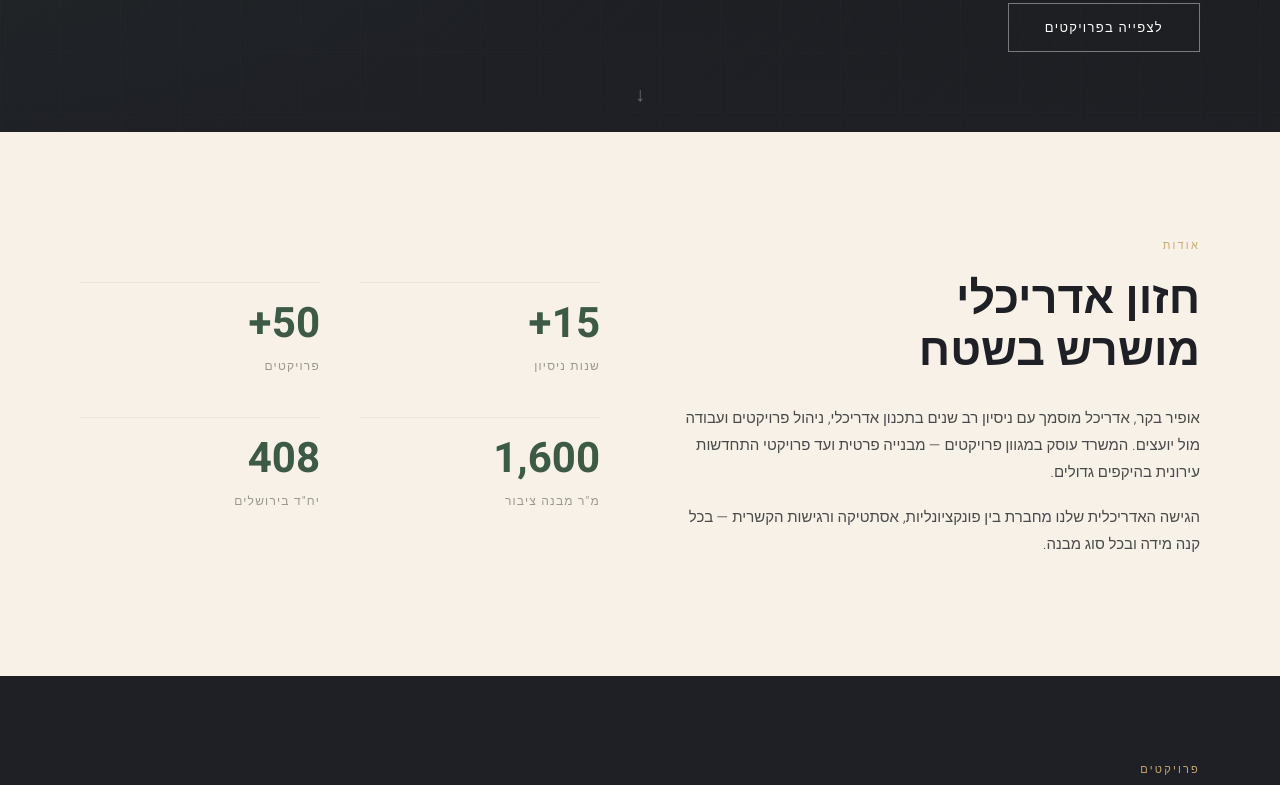
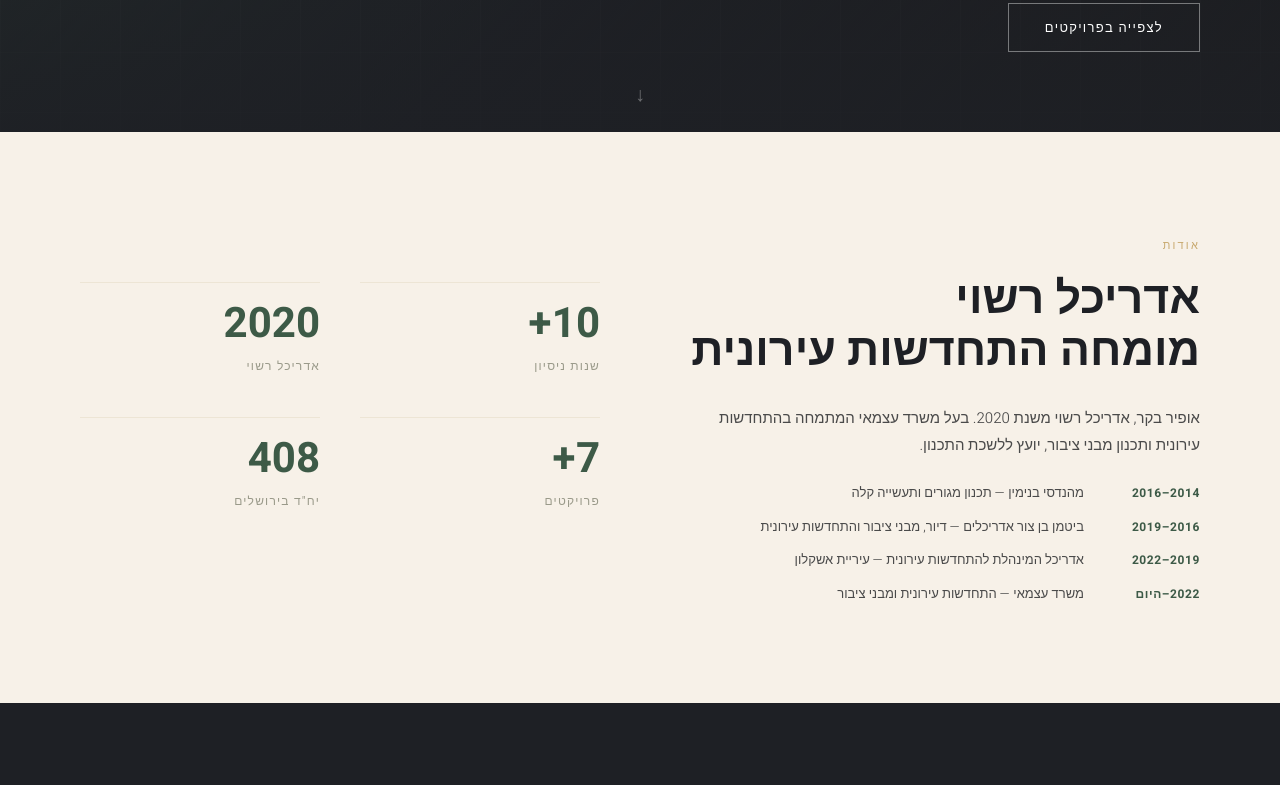
Before and after one commit to B-arak/becker-architects, a plain HTML site: page index.html in a window 1280 px wide. Shown: the part 668-1453 px from the top of the page. Drawn offline with Linux system fonts and the light colour scheme.

Commit message:
Update content from Canva site: bio, experience timeline, hero tagline
- About section: real bio, licensed architect 2020, specialist in urban renewal
- Experience timeline: 2014-today with 4 positions
- Stats updated: 10+ years, licensed 2020, 7+ projects, 408 units
- Hero tagline: התחדשות עירונית · מבני ציבור · תכנון
- CSS: added experience-timeline component

Co-Authored-By: Claude Opus 4.6 <noreply@anthropic.com>

```diff
--- a/index.html
+++ b/index.html
@@ -38,7 +38,7 @@
   <section class="hero" id="hero">
     <div class="hero-overlay"></div>
     <div class="hero-content">
-      <p class="hero-label">אדריכלות · תכנון · ניהול</p>
+      <p class="hero-label">התחדשות עירונית · מבני ציבור · תכנון</p>
       <h1 class="hero-title">אופיר בקר<br/>אדריכלות</h1>
       <a href="#projects" class="btn-outline">לצפייה בפרויקטים</a>
     </div>
@@ -51,27 +51,42 @@
       <div class="about-grid">
         <div class="about-text">
           <span class="section-tag">אודות</span>
-          <h2>חזון אדריכלי<br/>מושרש בשטח</h2>
+          <h2>אדריכל רשוי<br/>מומחה התחדשות עירונית</h2>
           <p>
-            אופיר בקר, אדריכל מוסמך עם ניסיון רב שנים בתכנון אדריכלי, ניהול פרויקטים ועבודה מול יועצים.
-            המשרד עוסק במגוון פרויקטים — מבנייה פרטית ועד פרויקטי התחדשות עירונית בהיקפים גדולים.
+            אופיר בקר, אדריכל רשוי משנת 2020. בעל משרד עצמאי המתמחה בהתחדשות עירונית
+            ותכנון מבני ציבור, יועץ ללשכת התכנון.
           </p>
-          <p>
-            הגישה האדריכלית שלנו מחברת בין פונקציונליות, אסתטיקה ורגישות הקשרית — בכל קנה מידה ובכל סוג מבנה.
-          </p>
+          <div class="experience-timeline">
+            <div class="exp-item">
+              <span class="exp-year">2014–2016</span>
+              <span class="exp-desc">מהנדסי בנימין — תכנון מגורים ותעשייה קלה</span>
+            </div>
+            <div class="exp-item">
+              <span class="exp-year">2016–2019</span>
+              <span class="exp-desc">ביטמן בן צור אדריכלים — דיור, מבני ציבור והתחדשות עירונית</span>
+            </div>
+            <div class="exp-item">
+              <span class="exp-year">2019–2022</span>
+              <span class="exp-desc">אדריכל המינהלת להתחדשות עירונית — עיריית אשקלון</span>
+            </div>
+            <div class="exp-item">
+              <span class="exp-year">2022–היום</span>
+              <span class="exp-desc">משרד עצמאי — התחדשות עירונית ומבני ציבור</span>
+            </div>
+          </div>
         </div>
         <div class="about-stats">
           <div class="stat">
-            <span class="stat-num">15+</span>
+            <span class="stat-num">10+</span>
             <span class="stat-label">שנות ניסיון</span>
           </div>
           <div class="stat">
-            <span class="stat-num">50+</span>
-            <span class="stat-label">פרויקטים</span>
+            <span class="stat-num">2020</span>
+            <span class="stat-label">אדריכל רשוי</span>
           </div>
           <div class="stat">
-            <span class="stat-num">1,600</span>
-            <span class="stat-label">מ"ר מבנה ציבור</span>
+            <span class="stat-num">7+</span>
+            <span class="stat-label">פרויקטים</span>
           </div>
           <div class="stat">
             <span class="stat-num">408</span>
--- a/style.css
+++ b/style.css
@@ -291,6 +291,33 @@ a { text-decoration: none; color: inherit; }
   line-height: 1.8;
   color: var(--mid);
   margin-bottom: 18px;
+}
+
+/* Experience timeline */
+.experience-timeline {
+  display: flex;
+  flex-direction: column;
+  gap: 14px;
+  margin-top: 24px;
+}
+.exp-item {
+  display: grid;
+  grid-template-columns: 100px 1fr;
+  gap: 16px;
+  align-items: baseline;
+}
+.exp-year {
+  font-size: 12px;
+  font-weight: 600;
+  color: var(--green);
+  letter-spacing: 0.05em;
+  white-space: nowrap;
+}
+.exp-desc {
+  font-size: 13px;
+  font-weight: 300;
+  color: var(--mid);
+  line-height: 1.5;
 }
 
 .about-stats {
```
